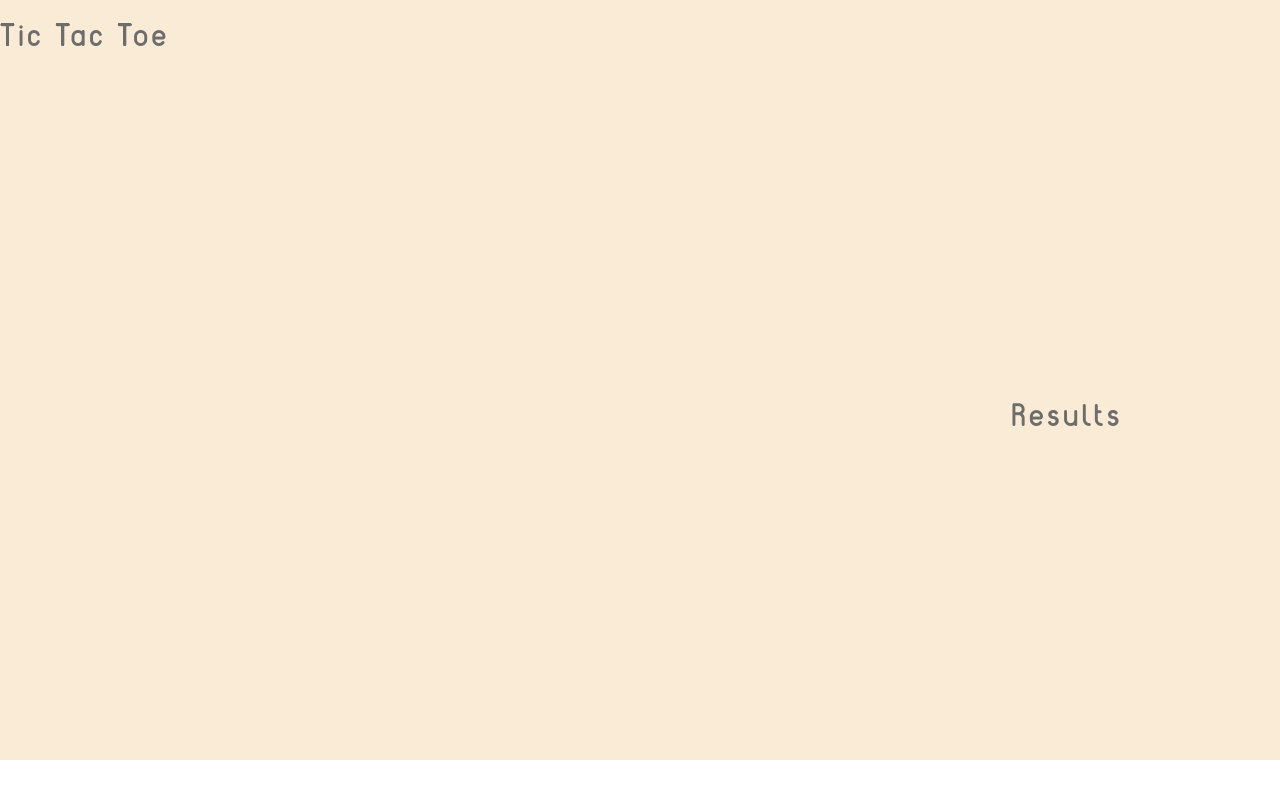
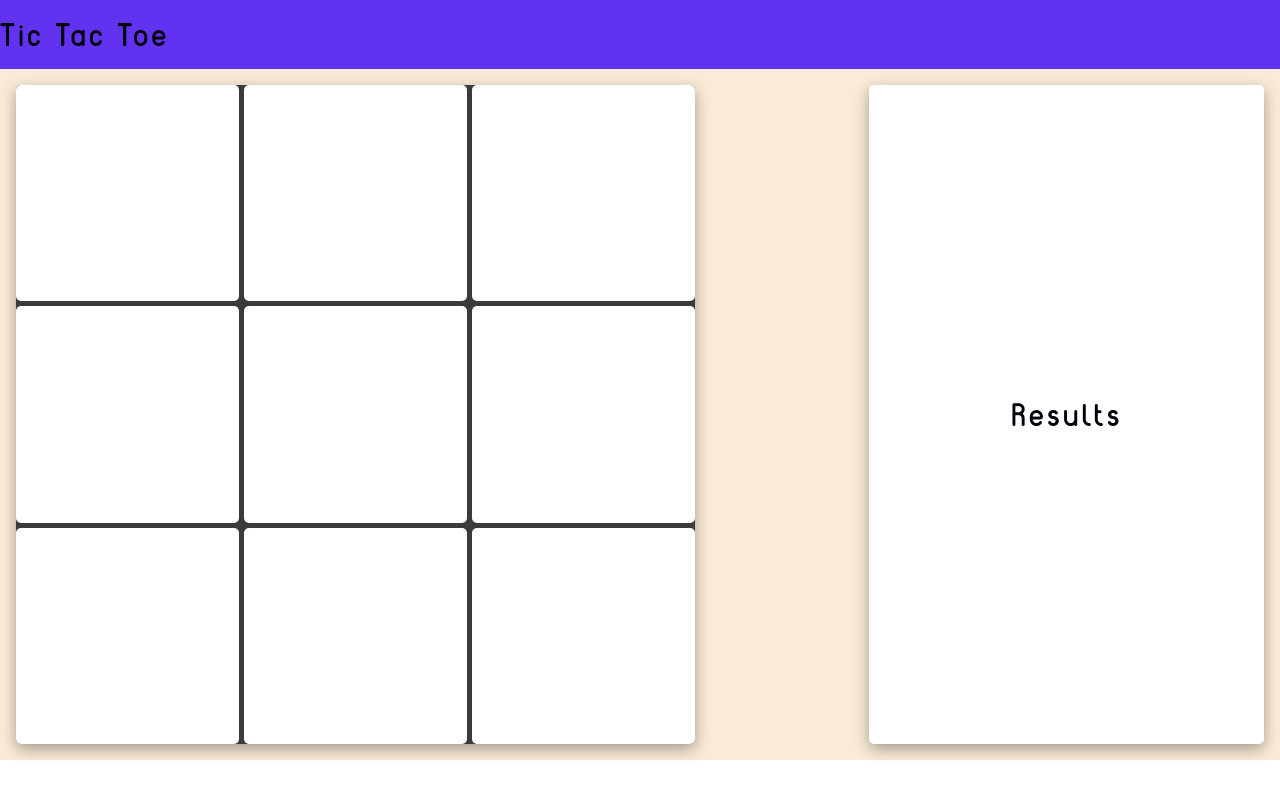
Before and after one commit to Clash2453/Tic-Tac-Toe, a plain HTML site: page pages/index.html in a window 1280 px wide. Drawn offline with Linux system fonts and the light colour scheme; files whose address does not match are found by name; a web font is replaced by a local one.

Commit message:
Add additional styles to the ui

```diff
--- a/css/index.css
+++ b/css/index.css
@@ -68,22 +68,24 @@ table {
 }
 
 /* VARIABLES */
-
+/* body{
+	overflow: hidden;
+} */
 main{
 	min-height: 95vh;
-	min-width: 100%;
+	width: 100%;
 	background-color: antiquewhite;
 	display: grid;
-	grid-template-columns: 1fr 1fr 1fr;
+	padding-top: 0px;
+	grid-template-columns: 1.5fr 0.3fr 0.9fr;
 	grid-template-rows: 0.2fr 1fr 1fr;
 	grid-template-areas:
 	'heading heading heading'
-	'board board scores'
-	'board board scores';
-
+	'board gap scores '
+	'board gap scores ';
 }
 h1{
-	color: #6D6D6C;
+	color: #04010C;
 	font-size: 2rem;
 	font-family: 'reef', sans-serif;
 	font-weight: 900;
@@ -97,6 +99,7 @@ h2{
 	display: flex;
 	justify-content: flex-start;
 	align-items: center;
+	background-color: #6133F0;
 	grid-area: heading;
 }
 #prompt{
@@ -108,10 +111,26 @@ h2{
 }
 
 #game-board{
+	background-color: #3B3B3A;
 	display: grid;
+	border-radius: 5%;
+	margin: 16px;
 	grid-template-columns: 1fr 1fr 1fr;
 	grid-template-rows: 1fr 1fr 1fr;
 	grid-area: board;
+	gap: 5px;
+	box-shadow: rgba(0, 0, 0, 0.35) 0px 5px 15px;
+	border-radius: 5px;
+}
+
+#gap{
+	grid-area: gap;
+
+}
+
+.area{
+	background-color: white;
+	border-radius: 5px;
 }
 
 #score-board{
@@ -120,4 +139,9 @@ h2{
 	justify-content: center;
 	align-items: center;
 	grid-area: scores;
+	box-shadow: rgba(0, 0, 0, 0.35) 0px 5px 15px;
+	margin: 16px;
+	border-radius: 5px;
+	background-color: white;
+
 }
```
